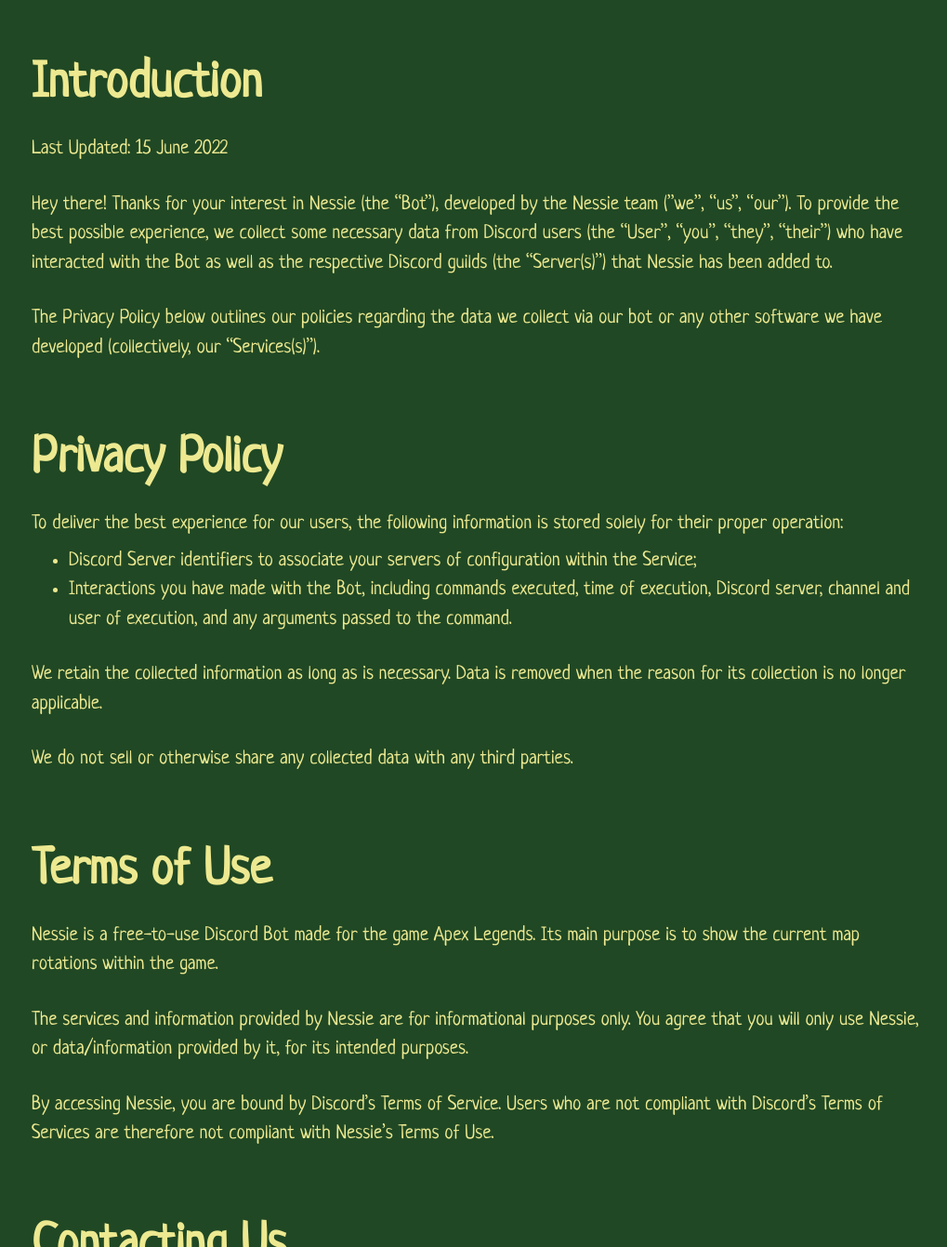
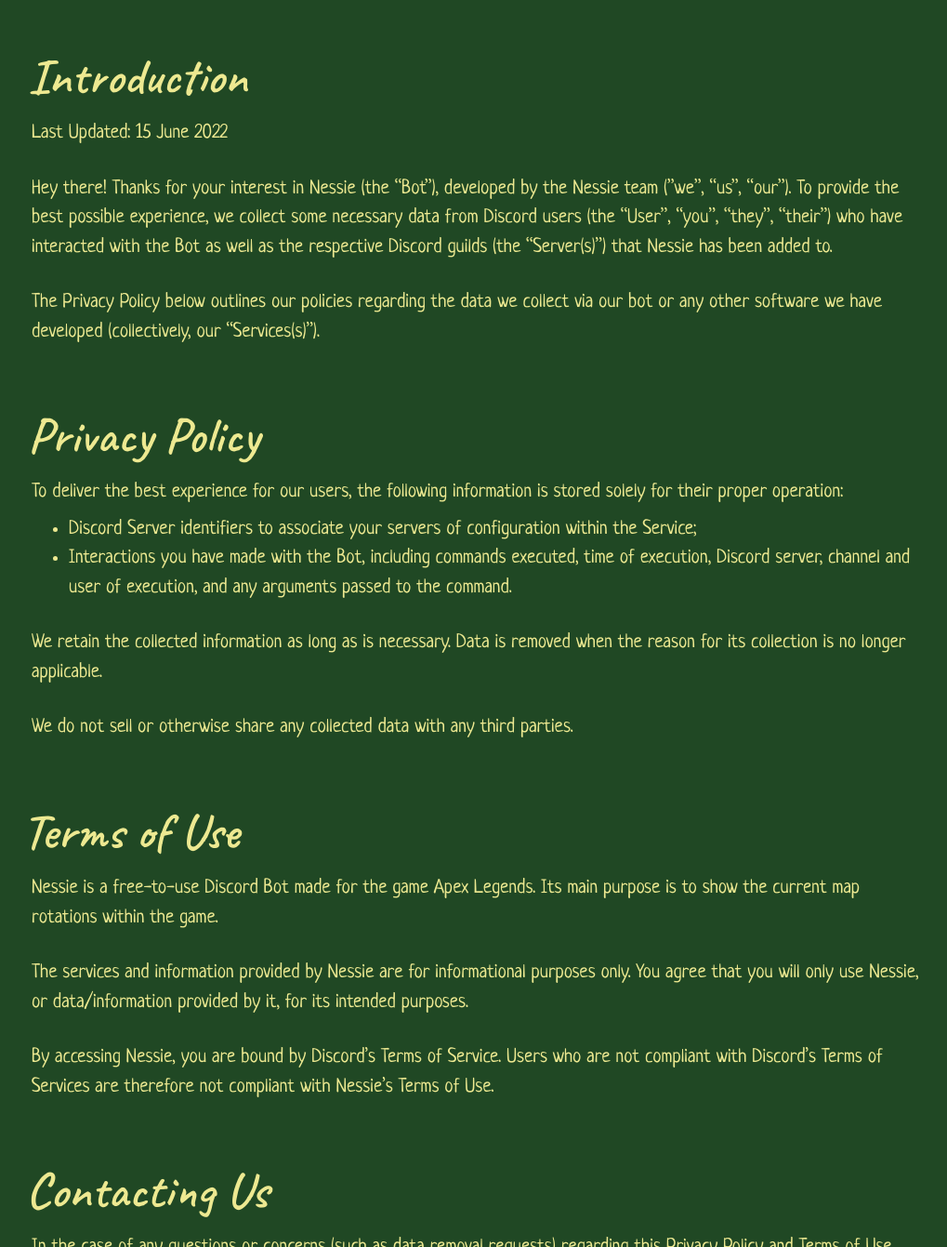
Before and after one commit to vexuas/nessie-web, a React (Create React App) app: page /terms in a window 1280 px wide. Shown: the part 129-1470 px from the top of the page at 93% size, without its empty margins (126-1145 px from the left). Built offline with nearby package versions, Linux system fonts and the light colour scheme.

Commit message:
Use caveat font in app

```diff
--- a/src/app/components/TermsContainer/ContactUs/ContactUs.module.scss
+++ b/src/app/components/TermsContainer/ContactUs/ContactUs.module.scss
@@ -5,6 +5,10 @@
   font-size: 54px;
   font-weight: 600;
   margin-bottom: 24px;
+  font-family: 'Caveat';
+  line-height: 80%;
+  position: relative;
+  left: -6px;
 }
 .Description {
   font-size: 21px;
--- a/src/app/components/TermsContainer/Introduction/Introduction.module.scss
+++ b/src/app/components/TermsContainer/Introduction/Introduction.module.scss
@@ -5,6 +5,10 @@
   font-size: 54px;
   font-weight: 600;
   margin-bottom: 24px;
+  font-family: 'Caveat';
+  line-height: 80%;
+  position: relative;
+  left: -4px;
 }
 .Description {
   font-size: 21px;
--- a/src/app/components/TermsContainer/PrivacyPolicy/PrivacyPolicy.module.scss
+++ b/src/app/components/TermsContainer/PrivacyPolicy/PrivacyPolicy.module.scss
@@ -5,6 +5,10 @@
   font-size: 54px;
   font-weight: 600;
   margin-bottom: 24px;
+  font-family: 'Caveat';
+  line-height: 80%;
+  position: relative;
+  left: -4px;
 }
 .Description {
   font-size: 21px;
--- a/src/app/components/TermsContainer/TermsOfUse/TermsOfUse.module.scss
+++ b/src/app/components/TermsContainer/TermsOfUse/TermsOfUse.module.scss
@@ -5,6 +5,10 @@
   font-size: 54px;
   font-weight: 600;
   margin-bottom: 24px;
+  font-family: 'Caveat';
+  line-height: 80%;
+  position: relative;
+  left: -10px;
 }
 .Description {
   font-size: 21px;
--- a/src/assets/styles/variables.scss
+++ b/src/assets/styles/variables.scss
@@ -7,4 +7,4 @@
 $bg-color-main: #204824;
 
 //Font
-$font-family: 'Neucha';
+$font-family: 'Neucha', 'Caveat', 'Helvetica Neue', Arial, sans-serif;
--- a/src/index.scss
+++ b/src/index.scss
@@ -4,6 +4,18 @@
   font-family: 'Neucha';
   src: url('./assets/fonts/Neucha-Regular.ttf') format('truetype');
   font-weight: 400;
+  font-style: normal;
+}
+@font-face {
+  font-family: 'Caveat';
+  src: url('./assets/fonts/Caveat-Regular.ttf') format('truetype');
+  font-weight: 400;
+  font-style: normal;
+}
+@font-face {
+  font-family: 'Caveat';
+  src: url('./assets/fonts/Caveat-SemiBold.ttf') format('truetype');
+  font-weight: 600;
   font-style: normal;
 }
 * {
@@ -15,8 +27,6 @@
 }
 body {
   margin: 0;
-  font-family: -apple-system, BlinkMacSystemFont, 'Segoe UI', 'Roboto', 'Oxygen', 'Ubuntu',
-    'Cantarell', 'Fira Sans', 'Droid Sans', 'Helvetica Neue', sans-serif;
   -webkit-font-smoothing: antialiased;
   -moz-osx-font-smoothing: grayscale;
   height: 100%;
```
